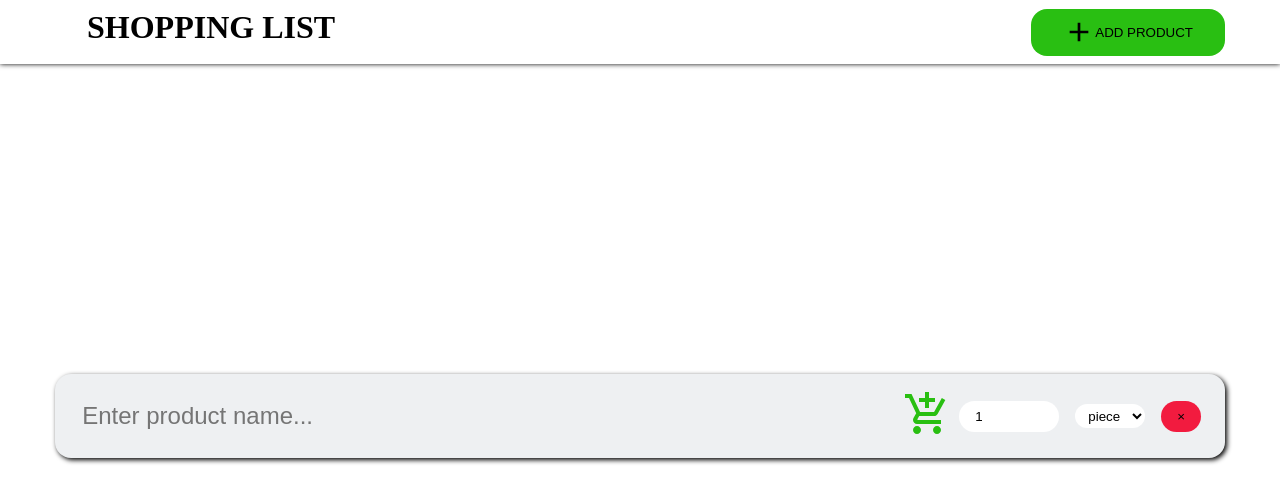
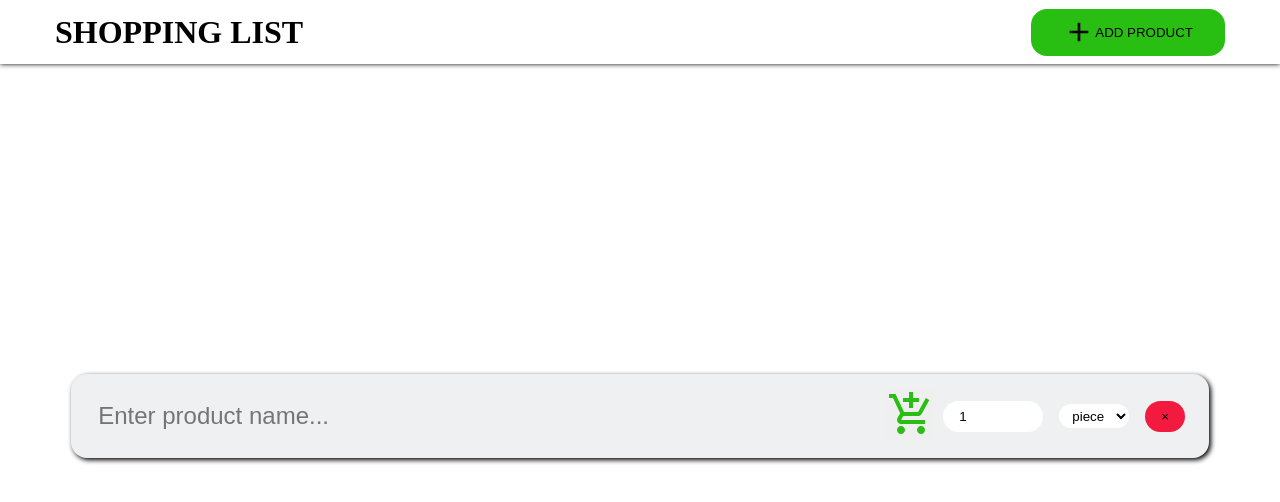
Before and after one commit to antklim89/shopping_list, a React (Create React App) app: page / in a window 1280 px wide. Both pictures are taken after a click on the button "ADD PRODUCT". Shown: the top 502 px of the page. Built offline with nearby package versions, Linux system fonts and the light colour scheme.

Commit message:
add animation

```diff
--- a/package.json
+++ b/package.json
@@ -1,5 +1,5 @@
 {
-  "name": "shop_list",
+    "name": "shopping_list",
     "version": "0.1.0",
     "private": true,
     "dependencies": {
--- a/src/components/ProductItem.tsx
+++ b/src/components/ProductItem.tsx
@@ -1,5 +1,6 @@
 import { observer } from 'mobx-react-lite';
-import { FC } from 'react';
+import { useRef, FC } from 'react';
+
 
 import { ReactComponent as CartIcon } from '../assets/cart.svg';
 import { ReactComponent as DoneIcon } from '../assets/done.svg';
@@ -12,10 +13,22 @@ import { useStore } from './StoreProvider';
 
 export const ProductItem: FC<{ product: ProductItemStore }> = observer(({ product }) => {
     const store = useStore();
+    const ref = useRef<HTMLLIElement>(null);
 
     return (
-        <div>
-            <li className={style.item}>
+        <li
+            className={`${style.item} ${style.appearanceStyle}`}
+            ref={ref}
+        >
+            <input
+                className={style.name}
+                disabled={product.isBought}
+                placeholder="Enter product name..."
+                type="text"
+                value={product.name}
+                onChange={(e) => product.update({ name: e.target.value })}
+                onKeyPress={(e) => { if (e.key === 'Enter') e.currentTarget.blur(); }}
+            />
             <div className={style.isBought}>
                 {product.isBought ? (
                     <button type="button" onClick={() => product.update({ isBought: false })}>
@@ -27,15 +40,6 @@ export const ProductItem: FC<{ product: ProductItemStore }> = observer(({ produc
                     </button>
                 )}
             </div>
-                <input
-                    className={style.name}
-                    disabled={product.isBought}
-                    placeholder="Enter product name..."
-                    type="text"
-                    value={product.name}
-                    onChange={(e) => product.update({ name: e.target.value })}
-                    onKeyPress={(e) => { if (e.key === 'Enter') e.currentTarget.blur(); }}
-                />
             <input
                 className={style.qte}
                 disabled={product.isBought}
@@ -64,12 +68,17 @@ export const ProductItem: FC<{ product: ProductItemStore }> = observer(({ produc
             <button
                 className={style.deleteBtn}
                 type="button"
-                    onClick={() => store.removeProduct(product)}
+                onClick={() => {
+                    ref.current?.classList.remove(style.appearanceStyle);
+                    ref.current?.classList.add(style.removeStyle);
+                    setTimeout(() => {
+                        store.removeProduct(product);
+                    }, 190);
+                }}
             >
                 &times;
 
             </button>
         </li>
-        </div>
     );
 });
--- a/src/styles/Header.module.scss
+++ b/src/styles/Header.module.scss
@@ -4,19 +4,18 @@
 .root {
     box-shadow: 0 0 5px #000;
     width: 100%;
-    height: 64px;
-    display: flex;
-    align-items: center;
+    padding: 0 2rem;
 }
 
 .logo {
     font-size: 2rem;
-    padding: 0 2rem;
     font-weight: bold;
 }
 
 .headerContainer {
     @extend .container;
+    justify-content: space-between;
+    height: 64px;
     display: flex;
-    justify-content: space-between;
+    align-items: center;
 }
--- a/src/styles/ProductItem.module.scss
+++ b/src/styles/ProductItem.module.scss
@@ -6,27 +6,28 @@
     align-items: center;
     padding: 1rem;
     border-radius: 1rem;
-    background: $primary-color;
+    background-color: $primary-color;
     color: #1c1c1c;
     box-shadow: 2px 2px 5px black;
     margin-bottom: 2rem;
     flex-wrap: wrap;
 
     input, select {
-        background: #fff;
+        background-color: #fff;
+        transition: 200ms opacity;
     }
 
     input:disabled, select:disabled {
-        background: #fff;
+        background-color: #fff;
         opacity: .3;
     }
 
     input.name {
-        background: transparent;
+        background-color: transparent;
     }
 
     input.name:focus {
-        background: white;
+        background-color: white;
     }
 
     @media (max-width: $breakpoint) {
@@ -43,14 +44,12 @@
 
 .qte, .unit, .deleteBtn, .isBought {
     flex: 0;
-    order: 3;
 }
 
 .name {
     flex: 1;
     font-size: 1.5rem;
     border: none;
-    order: 1;
 
     @media (max-width: $breakpoint) {
         flex: 1 0 100%;
@@ -75,17 +74,17 @@
 .deleteBtn {
     @extend %base-input;
     padding: 0.5rem 1rem;
-    background: $delete-color;
+    background-color: $delete-color;
 
     &:hover {
         cursor: pointer;
-        background: darken($delete-color, 10);
+        background-color: darken($delete-color, 10);
     }
 }
 
 .isBought {
     button {
-        background: none;
+        background-color: none;
         border: none;
     }
     svg {
@@ -96,10 +95,27 @@
 
 
     @media (max-width: $breakpoint) {
-        order: 2;
         svg {
             width: 24px;
             height: 24px;
         }
     }
 }
+
+.removeStyle {
+    animation: removeAnimation 200ms;
+
+    @keyframes removeAnimation {
+        from { opacity: 1; };
+        to { opacity: 0; };
+    }
+}
+
+.appearanceStyle {
+    animation: appearanceAnimation 400ms;
+
+    @keyframes appearanceAnimation {
+        from { opacity: 0; };
+        to { opacity: 1; };
+    }
+}
--- a/src/styles/ProductList.module.scss
+++ b/src/styles/ProductList.module.scss
@@ -8,6 +8,7 @@
     flex: 1;
     width: 100%;
     max-width: $container-width;
+    padding: 2rem 1rem;
 
     * {
         width: 100%;
```
Lines whose indentation alone changed are shown as unchanged.
